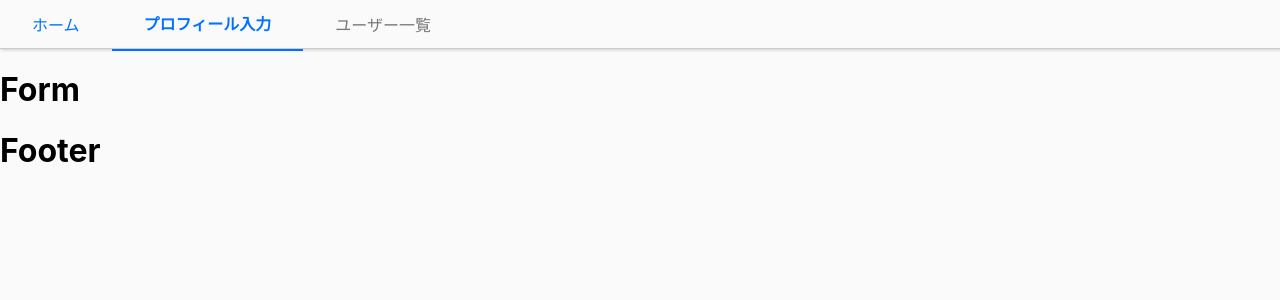
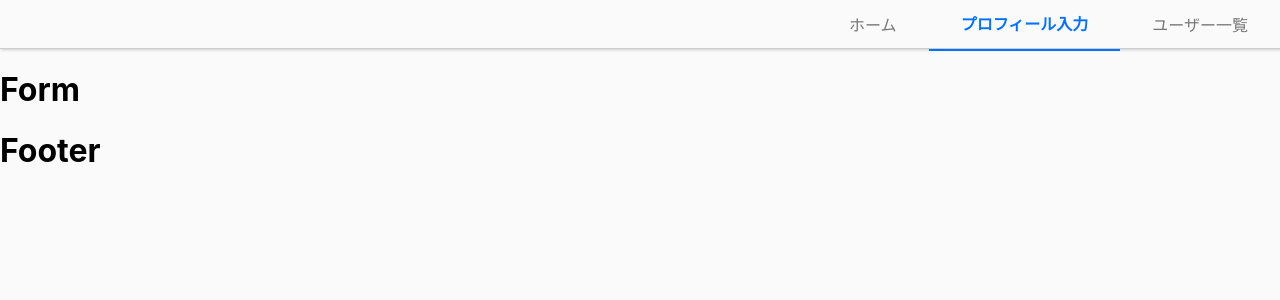
Before and after one commit to sunamoto-mikiya/oceans3, a React (Create React App) app: page /form in a window 1280 px wide. Shown: the top 300 px of the page. Built offline with nearby package versions, Linux system fonts and the light colour scheme; no server answers.

Commit message:
ナビゲーションバーの編集

```diff
--- a/src/App.css
+++ b/src/App.css
@@ -48,7 +48,6 @@ nav.navbar {
   height: 3rem;
   border-bottom: 1px solid #CCC;
   box-shadow: 1px 1px 3px #CCC;
-  margin: 0 0 0 auto;
 }
 nav.navbar .header-item {
   color: #777;
@@ -66,3 +65,9 @@ nav.navbar a {
 nav.navbar a:hover {
   color: #0072ff;
 }
+
+.f-container {
+  display: flex;
+  justify-content:
+  flex-end;
+}
--- a/src/components/Header.jsx
+++ b/src/components/Header.jsx
@@ -1,12 +1,12 @@
 import { Link } from 'react-router-dom';
-import { NavLink } from 'react-router-dom'
+import { NavLink } from 'react-router-dom';
 
 export default function Header() {
     return (
-        <nav className='navbar'>
-          <NavLink exact to='/' className='header-item' activeClassName='active'>ホーム</NavLink>
-          <NavLink to='/form' className='header-item' activeClassName='active'>プロフィール入力</NavLink>
-          <NavLink to='/rank' className='header-item' activeClassName='active'>ユーザー一覧</NavLink>
+        <nav className='navbar f-container'>
+          <NavLink exact to='/' className='header-item f-item' activeClassName='active'>ホーム</NavLink>
+          <NavLink to='/form' className='header-item f-item' activeClassName='active'>プロフィール入力</NavLink>
+          <NavLink to='/rank' className='header-item f-item' activeClassName='active'>ユーザー一覧</NavLink>
         </nav>
     )
 }
```
